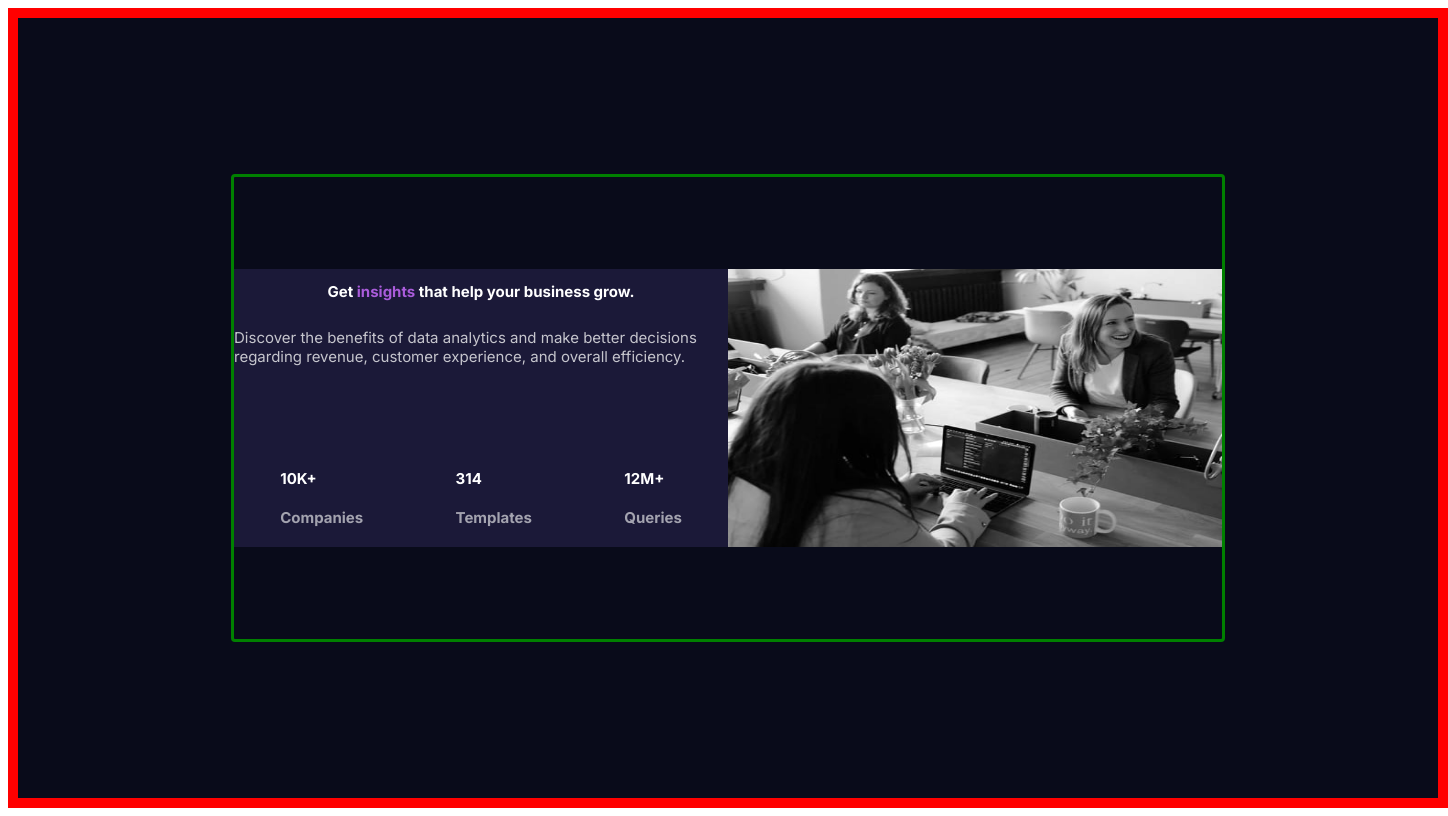
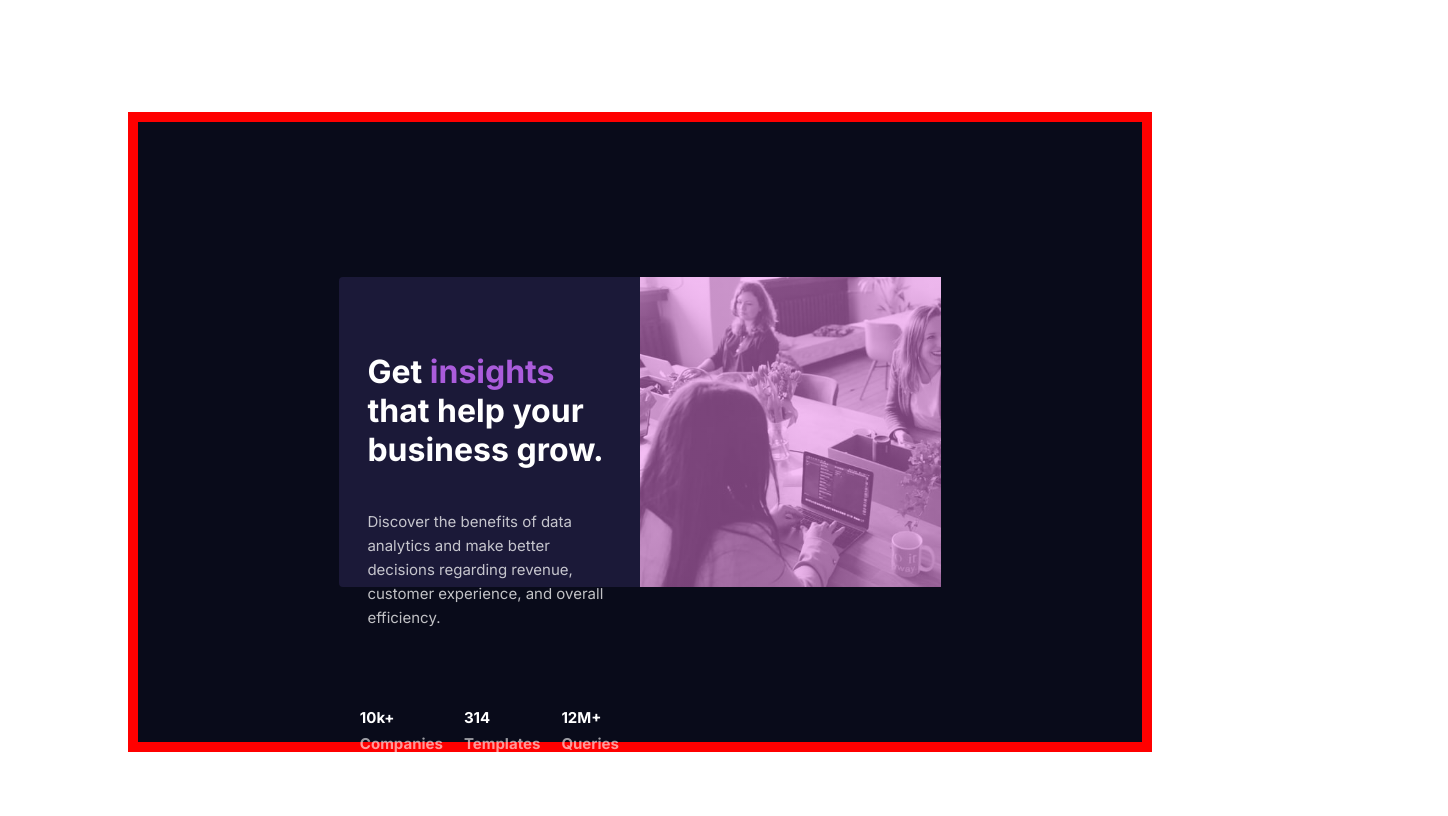
Before and after one commit to valensh1/stats-preview-card-component, a website: page index.html in a window 1280 px wide. Shown: the whole page, 1448 px wide, since content can reach past the window. Drawn offline with Linux system fonts and the light colour scheme.

Commit message:
Card styles updated

```diff
--- a/index.html
+++ b/index.html
@@ -19,13 +19,13 @@
                   <span class="header__saying-span">insights</span>
                   that help your business grow.
                 </h2>
-                <p class="header__saying-paragraph">
+                <p class="header__paragraph">
                   Discover the benefits of data analytics and make better decisions regarding revenue, customer experience, and overall efficiency.
                 </p>
               </div>
               <div class="stats">
                 <div class="stats__col">
-                  <h3 class="stats__col-number">10K+</h3>
+                  <h3 class="stats__col-number">10k+</h3>
                   <h4 class="stats__col-text">Companies</h4>
                 </div>
                 <div class="stats__col">
@@ -39,7 +39,7 @@
               </div>
             </div>
             <div class="picture-side">
-              <img src="images/image-header-desktop.jpg" alt="Desktop Photo" class="picture-side__picture">
+              <!-- <img src="images/image-header-desktop.jpg" alt="Desktop Photo" class="picture-side__picture"> -->
             </div>
           </div>
         </main>
--- a/sass/_base.scss
+++ b/sass/_base.scss
@@ -10,6 +10,7 @@
 
 :root {
     --color-accent: hsl(277, 64%, 61%);
+    --color-accent-bg: rgba(277, 64%, 61%, .3);
     --color-main-background: hsl(233, 47%, 7%);
     --color-card-background: hsl(244, 38%, 16%);
     --text-color-main-paragraph: hsla(0, 0%, 100%, 0.75);
--- a/sass/_components.scss
+++ b/sass/_components.scss
@@ -1,5 +1,6 @@
 // STYLING FOR INDIVIDUAL COMPONENTS WITHIN THE TEXT-SIDE AND PICTURE SIDE OF CARD
 .header {
+    margin: 3rem auto;
     display: flex;
     flex-direction: column;
     justify-content: center;
@@ -8,17 +9,22 @@
     &__saying {
         background-color: var(--color-card-background);
         color: var(--text-color-white);
+        font-size: 2rem;
+        width: 81%;
+
 
 
         &-span {
             color: var(--color-accent);
-        }
-
-        &-paragraph {
-            color: var(--text-color-main-paragraph);
+            font-size: inherit;
         }
     }
 
+    &__paragraph {
+        color: var(--text-color-main-paragraph);
+        width: 81%;
+        line-height: 1.5rem;
+    }
 
 }
 
@@ -34,11 +40,14 @@
 
         &-text {
             color: var(--text-color-stats-headings);
+            margin-top: -.5rem;
         }
     }
 }
 
-.picture-side__picture {
-    height: 100%;
-        width: 100%;
-}
+// .picture-side__picture {
+//     height: 100%;
+//     width: 100%;
+//     border-radius: 0 4px 4px 0;
+//     background: linear-gradient(var(--color-accent), var(--color-accent))
+// }
--- a/sass/_layout.scss
+++ b/sass/_layout.scss
@@ -1,7 +1,9 @@
 // THIS IS THE OVERALL HIGH LEVEL LAYOUT STYLING WITH 3 SECTIONS - TEXT SIDE WITH HEADER AND STATS AND THEN PICTURE SIDE
 .container {
-    height: 100vh;
-    min-width: 1440px;
+    height: 80vh;
+    width: 80vw;
+    margin: auto;
+    margin-top: 7rem;
     background-color: var(--color-main-background);
     border: 10px solid red; // NEED TO DELETE WHEN DONE
     display: flex;
@@ -10,30 +12,36 @@
 }
 
 .content {
-    height: 60%;
-    width: 70%;
+    height: 50%;
+    width: 60%;
     border-radius: 4px;
     display: flex;
     justify-content: center;
     align-items: center;
-    border: 3px solid green;  // NEED TO DELETE WHEN DONE
+    // border: 3px solid green;  // NEED TO DELETE WHEN DONE
 }
 
 .text-side {
-    height: 60%;
+    height: 100%;
     width: 50%;
     background-color: var(--color-card-background);
     display: flex;
     flex-direction: column;
     justify-content: space-between;
+    border-radius: 4px 0 0 4px;
 }
 
 .stats {
     display: flex;
-    justify-content: space-around;
+    justify-content: space-evenly;
+    align-items: center;
+    align-content: center;
 }
 
 .picture-side {
-   height: 60%;
+   height: 100%;
    width: 50%;
+   background-image: linear-gradient(rgba(violet,.5), rgba(violet,.5)), url(../images/image-header-desktop.jpg);
+   background-repeat: no-repeat;
+   background-size: cover;
 }
```
Also changed, not shown: css/style.css.
